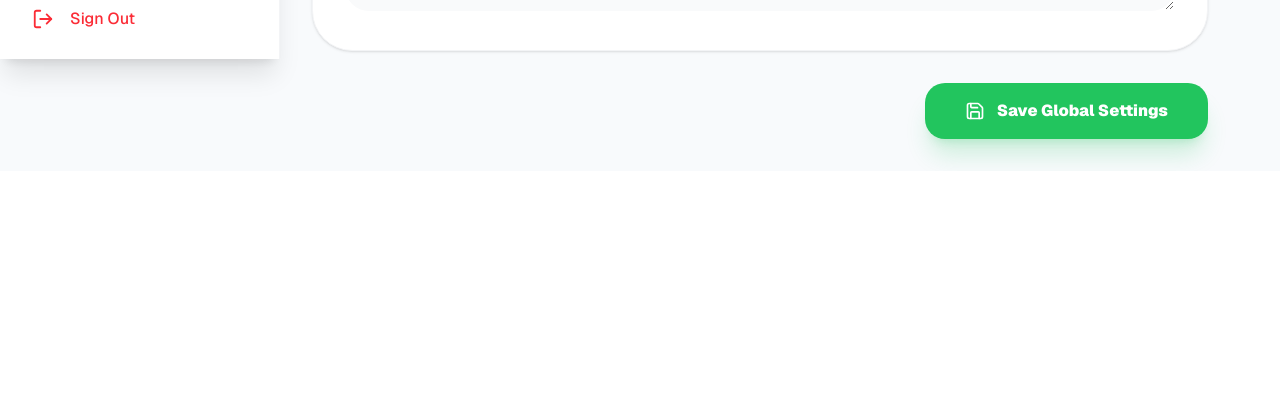
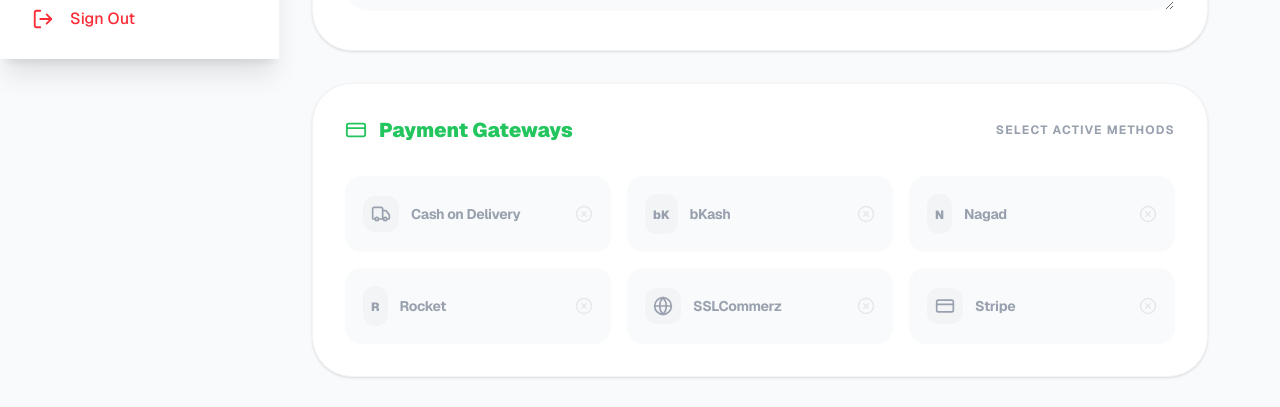
Before and after one commit to amdadislam01/Tech-Store, a Next.js app: page /dashboard/settings in a window 1280 px wide. Shown: the part 741-1148 px from the top of the page. Before the commit the page ends 912 px from the top, so only its background shows below. Built offline with nearby package versions, Linux system fonts and the light colour scheme; no server answers; the database is empty; sample sign-in values are in the browser's storage.

Commit message:
MODIFIED: Added Payment Gateways configuration UI to Admin Settings

```diff
--- a/app/dashboard/settings/page.tsx
+++ b/app/dashboard/settings/page.tsx
@@ -8,7 +8,11 @@ import {
   Mail,
   Info,
   Loader2,
-  Image as ImageIcon
+  Image as ImageIcon,
+  CheckCircle2,
+  XCircle,
+  Truck,
+  CreditCard
 } from "lucide-react";
 import { motion } from "framer-motion";
 import toast from "react-hot-toast";
@@ -162,6 +166,60 @@ export default function SettingsPage() {
           </div>
         </motion.div>
 
+        {/* Payment Gateways Section */}
+        <motion.div
+          initial={{ opacity: 0, y: 20 }}
+          animate={{ opacity: 1, y: 0 }}
+          className="bg-white p-8 rounded-[40px] border border-gray-100 shadow-sm space-y-8"
+        >
+          <div className="flex items-center justify-between">
+            <h2 className="text-xl font-black flex items-center gap-3 text-primary">
+              <CreditCard size={22} />
+              Payment Gateways
+            </h2>
+            <p className="text-xs font-bold text-gray-400 uppercase tracking-widest">Select active methods</p>
+          </div>
+
+          <div className="grid grid-cols-1 md:grid-cols-2 lg:grid-cols-3 gap-4">
+            {[
+              { id: "cod", label: "Cash on Delivery", icon: <Truck size={20} /> },
+              { id: "bkash", label: "bKash", icon: <span className="font-black text-xs">bK</span> },
+              { id: "nagad", label: "Nagad", icon: <span className="font-black text-xs">N</span> },
+              { id: "rocket", label: "Rocket", icon: <span className="font-black text-xs">R</span> },
+              { id: "sslcommerz", label: "SSLCommerz", icon: <Globe size={20} /> },
+              { id: "stripe", label: "Stripe", icon: <CreditCard size={20} /> },
+            ].map((method) => {
+              const isActive = settings.activePaymentMethods?.includes(method.id);
+              return (
+                <button
+                  key={method.id}
+                  type="button"
+                  onClick={() => {
+                    const currentMethods = settings.activePaymentMethods || [];
+                    const newMethods = isActive
+                      ? currentMethods.filter((m: string) => m !== method.id)
+                      : [...currentMethods, method.id];
+                    setSettings({ ...settings, activePaymentMethods: newMethods });
+                  }}
+                  className={`flex items-center justify-between p-4 rounded-2xl border-2 transition-all ${
+                    isActive
+                      ? "border-primary bg-primary/5 text-primary"
+                      : "border-gray-50 bg-gray-50 text-gray-400 hover:border-gray-200"
+                  }`}
+                >
+                  <div className="flex items-center gap-3">
+                    <div className={`p-2 rounded-xl ${isActive ? "bg-white shadow-sm" : "bg-gray-100"}`}>
+                      {method.icon}
+                    </div>
+                    <span className="font-bold text-sm tracking-tight">{method.label}</span>
+                  </div>
+                  {isActive ? <CheckCircle2 size={18} /> : <XCircle size={18} className="opacity-20" />}
+                </button>
+              );
+            })}
+          </div>
+        </motion.div>
+
         <div className="flex justify-end">
           <motion.button
             whileHover={{ scale: 1.02 }}
```
